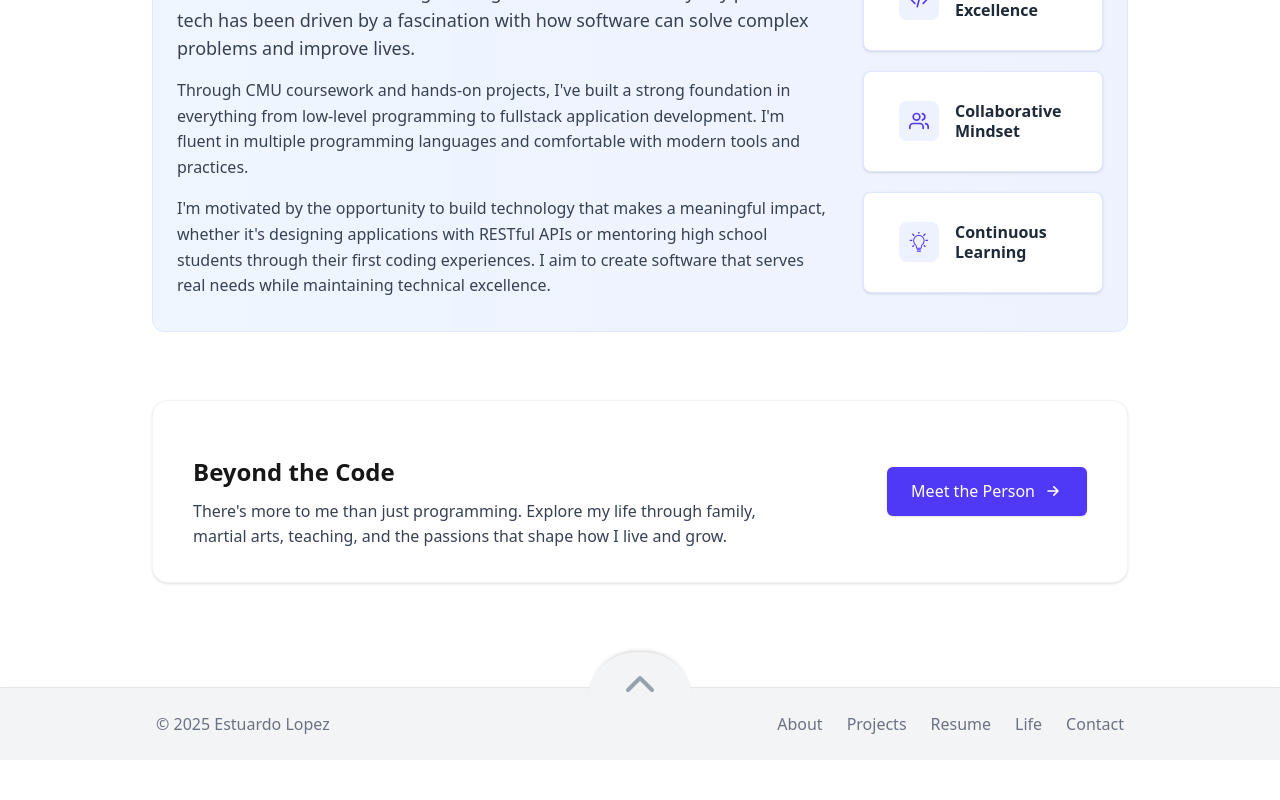
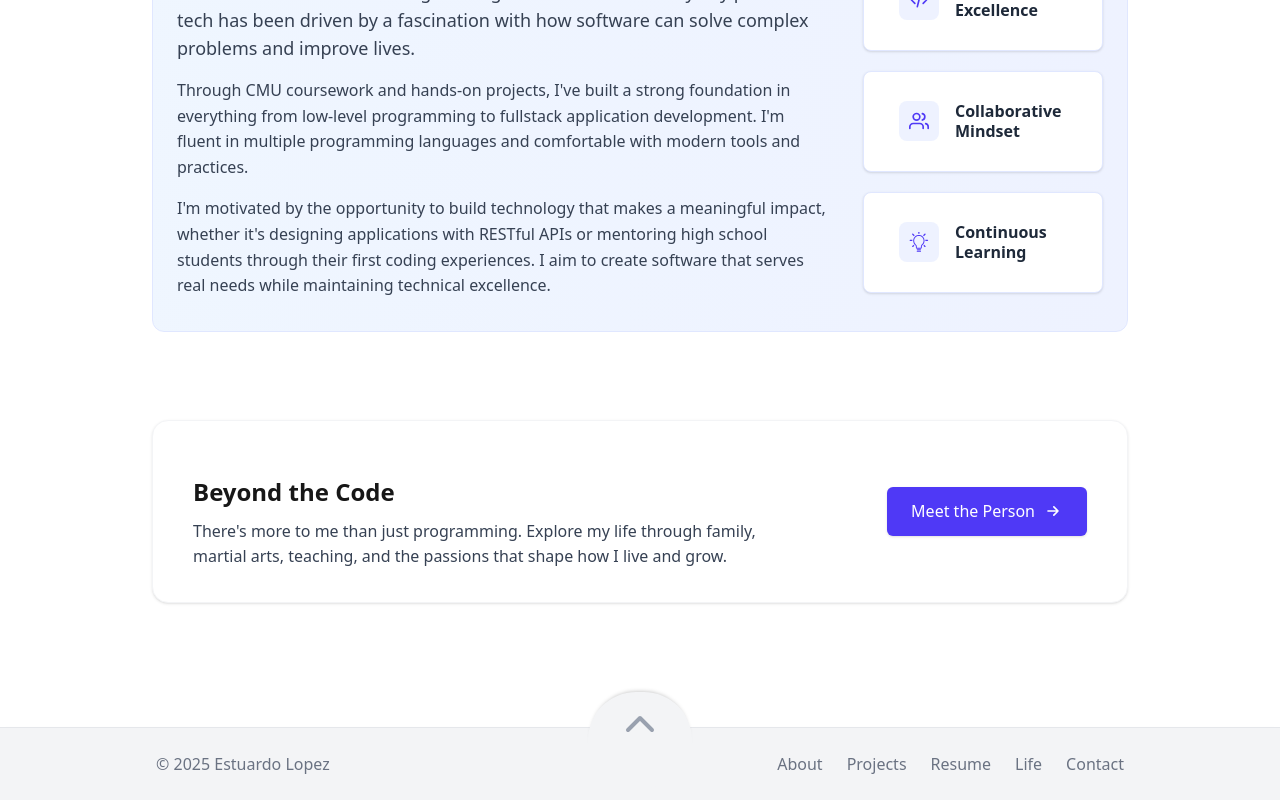
Before and after one commit to estulpz202/personal-website, a Next.js app: page /about in a window 1280 px wide. Shown: the part 1664-2464 px from the top of the page. Before the commit the page ends 2424 px from the top, so only its background shows below. Built offline with nearby package versions, Linux system fonts and the light colour scheme.

Commit message:
Padding tweak for bottom of about page in BeyondCodeSection.

```diff
--- a/src/components/about/BeyondCodeSection.tsx
+++ b/src/components/about/BeyondCodeSection.tsx
@@ -7,7 +7,7 @@ import { PrimaryButton } from '@/components/ui/Button';
  */
 export default function BeyondCodeSection() {
   return (
-    <section className="py-10 fade-in-up">
+    <section className="py-15 fade-in-up">
       <div className="bg-white rounded-2xl py-8 px-10 border border-gray-100 shadow-sm">
         <div className="flex flex-col md:flex-row items-center justify-between">
           <div className="text-left md:max-w-xl mb-6 md:mb-0">
```
